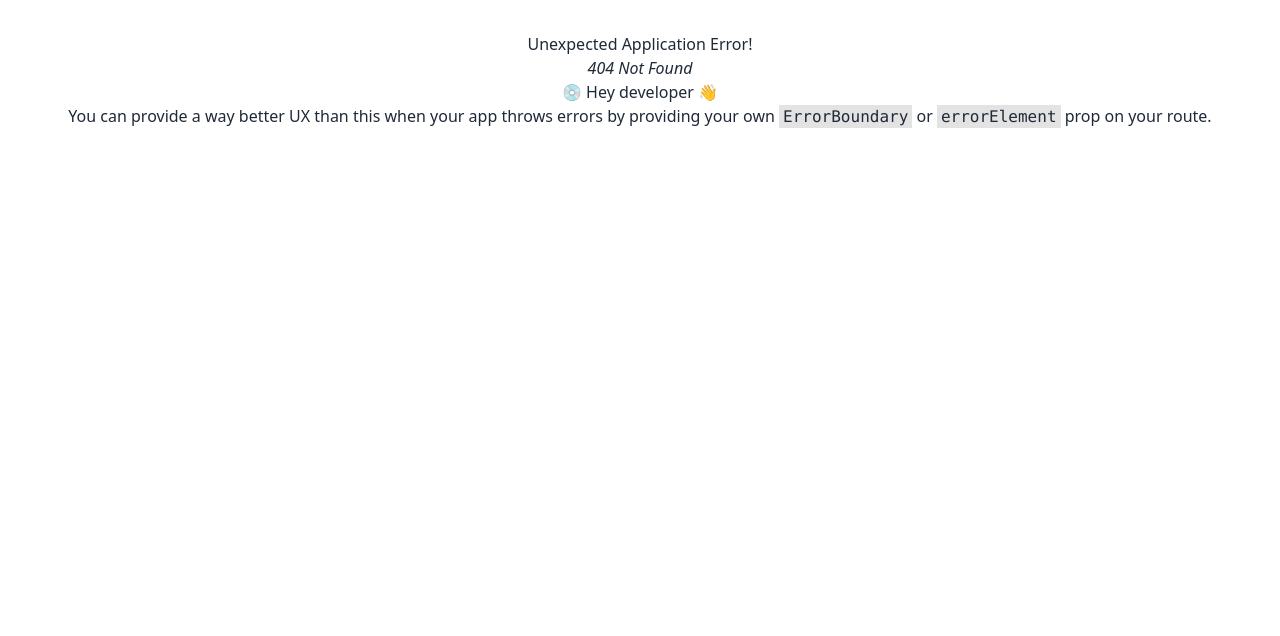
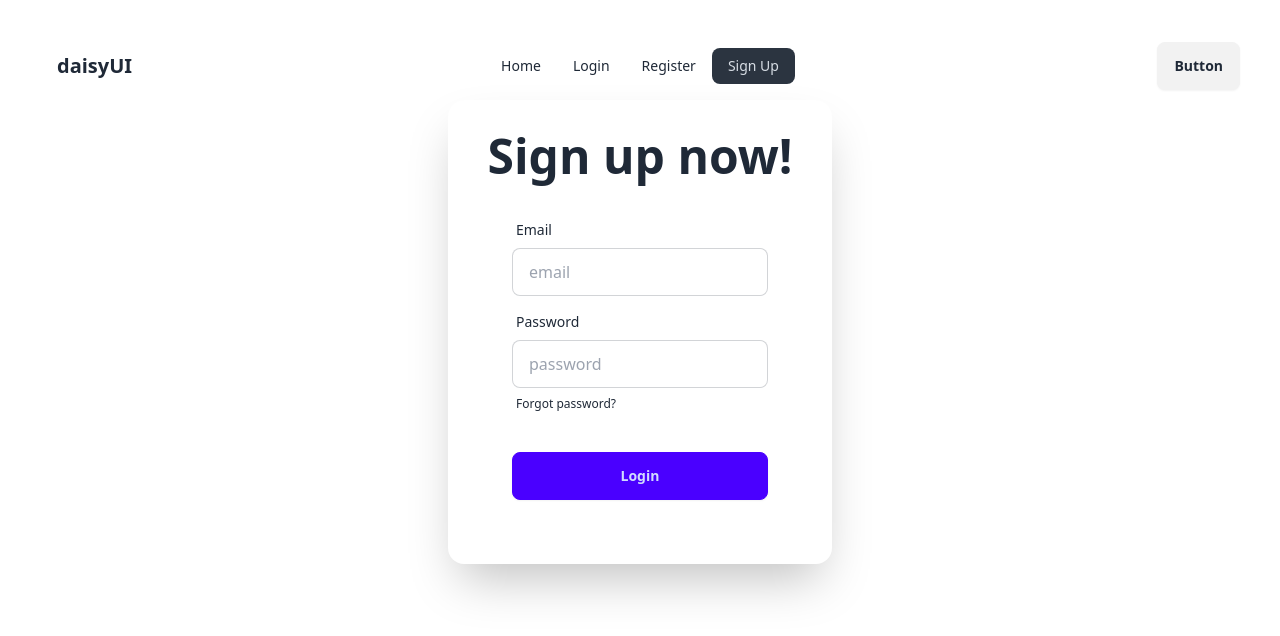
Before and after one commit to Nazmulshuvo123/react-login-from, a React (Vite) app: page /signup in a window 1280 px wide. Before the commit this address had no page. Shown: the top 636 px of the page. Built offline with nearby package versions, Linux system fonts and the light colour scheme.

Commit message:
recap create user using email and password

```diff
--- a/src/Component/Header/Header.jsx
+++ b/src/Component/Header/Header.jsx
@@ -5,7 +5,7 @@ const Header = () => {
         <li><NavLink to='/'>Home</NavLink></li>
         <li><NavLink to='login'>Login</NavLink></li>
         <li><NavLink to='register'>Register</NavLink></li>
-        <li><NavLink to='register2'>Register2</NavLink></li>
+        <li><NavLink to='signup'>Sign Up</NavLink></li>
 
 
     </>
--- a/src/Component/Register/Register.jsx
+++ b/src/Component/Register/Register.jsx
@@ -1,8 +1,10 @@
 import { createUserWithEmailAndPassword } from "firebase/auth";
 import { auth } from "../../firebase.init";
+import { useState } from "react";
 
 
 const Register = () => {
+
     const handleRegister = (event) =>{
         event.preventDefault();
         const email = event.target.email.value;
@@ -55,6 +57,7 @@ const Register = () => {
 
         <button className="btn btn-wide btn-accent my-4">Login</button>
       </form>
+
     </div>
   );
 };
--- /dev/null
+++ b/src/SignUp/SignUp.jsx
@@ -0,0 +1,75 @@
+import { createUserWithEmailAndPassword } from "firebase/auth";
+import { auth } from "../firebase.init";
+import { useState } from "react";
+
+
+const SignUp = () => {
+
+    const [errorMassage, setErrorMassage] = useState('');
+ const handleSignUp = (event) =>{
+    event.preventDefault();
+    const email  = event.target.email.value;
+    const password = event.target.password.value;
+    console.log(email, password);
+
+    //reset error and status
+    setErrorMassage( ' ' );
+
+    //create user with email and password
+    createUserWithEmailAndPassword(auth, email, password)
+     .then(result => {
+        console.log(result.user)
+     })
+     .catch(error => {
+        console.log('Error', error.message);
+        setErrorMassage(error.message)
+      })
+}
+
+
+  return (
+    <div className="mx-auto card bg-base-100 w-full max-w-sm shrink-0 shadow-2xl">
+      <h1 className="text-5xl font-bold">Sign up now!</h1>
+
+      <form onSubmit={handleSignUp} className="card-body">
+        <div className="form-control">
+          <label className="label">
+            <span className="label-text">Email</span>
+          </label>
+          <input
+            type="email"
+            name="email"
+            placeholder="email"
+            className="input input-bordered"
+            required
+          />
+        </div>
+        <div className="form-control">
+          <label className="label">
+            <span className="label-text">Password</span>
+          </label>
+          <input
+            type="password"
+            name="password"
+            placeholder="password"
+            className="input input-bordered"
+            required
+          />
+          <label className="label">
+            <a href="#" className="label-text-alt link link-hover">
+              Forgot password?
+            </a>
+          </label>
+        </div>
+        <div className="form-control mt-6">
+          <button className="btn btn-primary">Login</button>
+        </div>
+      </form>
+      {
+        errorMassage && <p className="font-bold text-center text-sm text-red-500">{errorMassage}</p>
+      }
+    </div>
+  );
+};
+
+export default SignUp;
--- a/src/main.jsx
+++ b/src/main.jsx
@@ -12,6 +12,8 @@ import Main from './layout/Main.jsx';
 import Home from './Component/Home/Home.jsx';
 import Login from './Component/Login/Login.jsx';
 import Register from './Component/Register/Register.jsx';
+import SignUp from './SignUp/SignUp.jsx';
+
 
 const router = createBrowserRouter([
   {
@@ -29,6 +31,10 @@ const router = createBrowserRouter([
       {
         path:'register',
         element:<Register></Register>
+      },
+      {
+        path:'signup',
+        element:<SignUp></SignUp>
       }
     ]
   },
```
